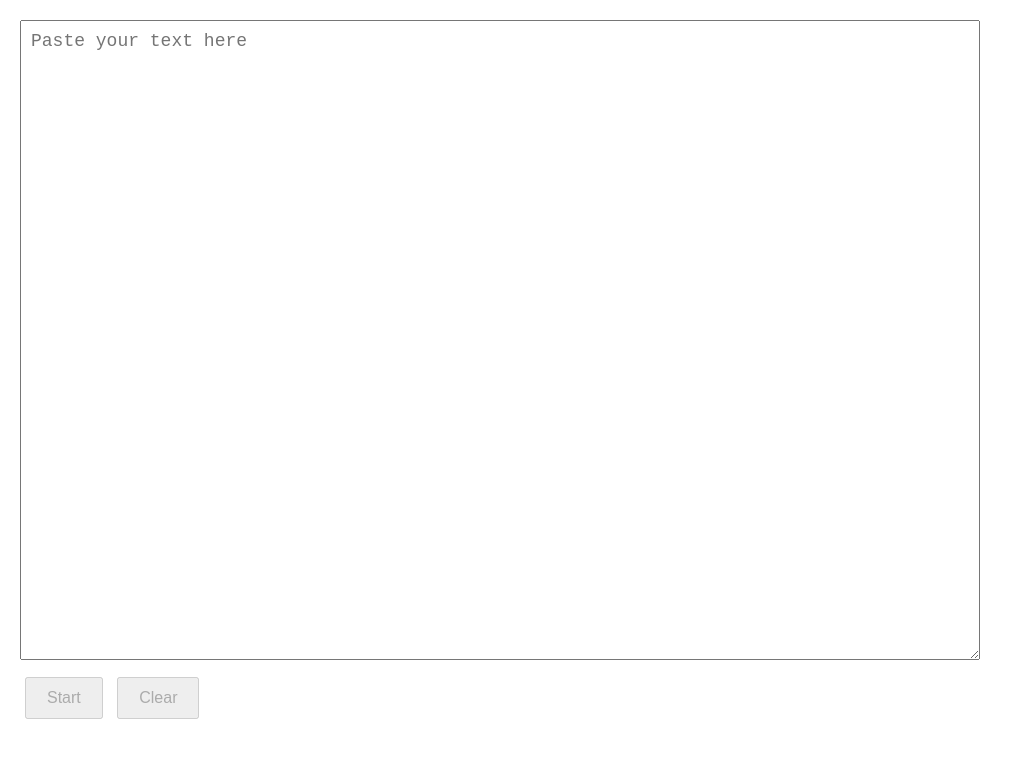
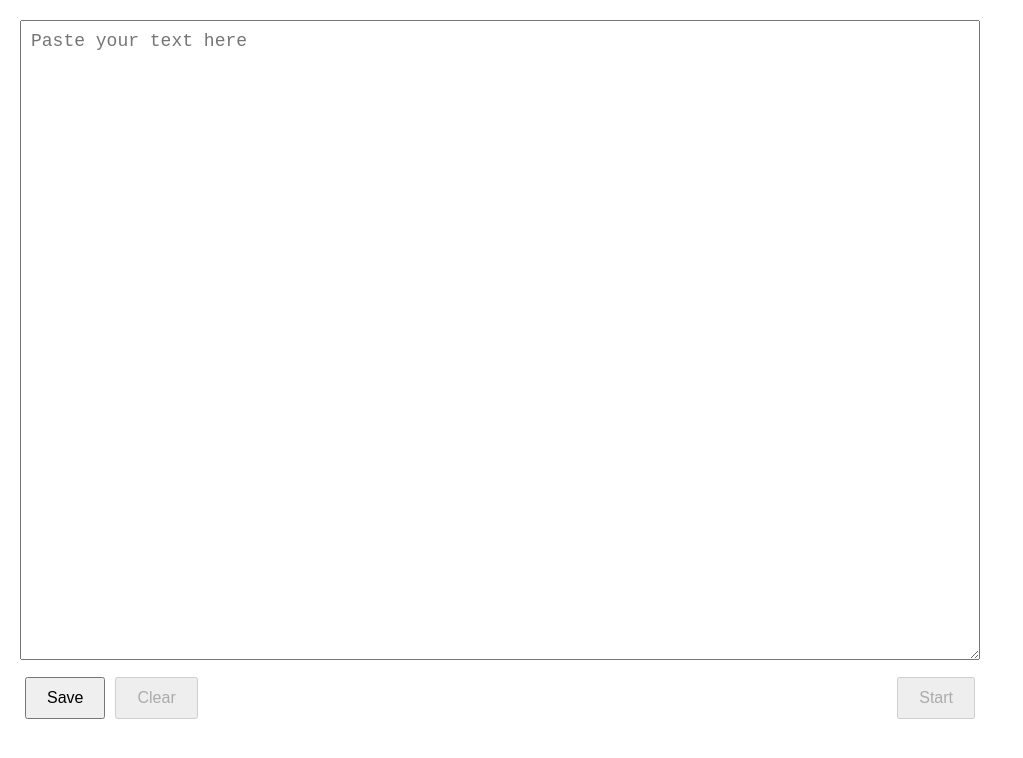
Before and after one commit to mshattori/reading-wpm, a plain HTML site: page index.html in a window 1280 px wide. Shown: the whole page, without its empty margins (0-1023 px from the left). Drawn offline with nearby package versions, Linux system fonts and the light colour scheme.

Commit message:
add: add save button and adjust the layout

```diff
--- a/app.js
+++ b/app.js
@@ -1,5 +1,6 @@
 const textArea = document.querySelector('textarea');
 const textDisplay = document.querySelector('#text-display');
+const saveBtn = document.querySelector('#save-btn');
 const triggerBtn = document.querySelector('#trigger-btn');
 const cancelBtn = document.querySelector('#cancel-btn');
 const resultDiv = document.querySelector('#result');
@@ -9,7 +10,7 @@ let startTime;
 let wordCount;
 
 textArea.addEventListener('keydown', onKeydown);
-
+saveBtn.addEventListener('click', updateTextDisplay);
 triggerBtn.addEventListener('click', trigger);
 cancelBtn.addEventListener('click', cancel);
 
@@ -21,12 +22,15 @@ function onKeydown(e) {
 }
 
 function updateTextDisplay() {
+    if (textArea.value.trim() !== '') {
         // Preserve line breaks
         textDisplay.innerHTML = textArea.value.replace(/\n/g, '<br>');
         toggleDisplay(textArea);
         toggleDisplay(textDisplay);
+        saveBtn.disabled = true;
         triggerBtn.disabled = false;
         cancelBtn.disabled = false;
+    }
 }
 
 function trigger() {
@@ -72,8 +76,10 @@ function cancel() {
 function clearText() {
     textArea.value = '';
     textDisplay.textContent = '';
+    resultDiv.textContent = '';
     toggleDisplay(textArea);
     toggleDisplay(textDisplay);
+    saveBtn.disabled = false;
     triggerBtn.disabled = true;
     cancelBtn.disabled = true;
 }
--- a/index.html
+++ b/index.html
@@ -33,6 +33,17 @@
             line-height: 1.5;
         }
 
+        .button-container {
+            width: 100%;
+            max-width: 960px;
+            display: flex;
+            justify-content: flex-start;
+        }
+
+        #trigger-btn {
+            margin-left: auto;
+        }
+
         button {
             margin: 10px 5px;
             padding: 10px 20px;
@@ -57,9 +68,10 @@
 <body>
     <textarea placeholder="Paste your text here"></textarea>
     <div id="text-display" style="display: none;"></div>
-    <div>
+    <div class="button-container">
+        <button id="save-btn">Save</button>
+        <button id="cancel-btn" disabled>Clear</button>
         <button id="trigger-btn" disabled>Start</button>
-        <button id="cancel-btn" disabled>Clear</button>
     </div>
     <div id="result"></div>
 
```
Lines whose indentation alone changed are shown as unchanged.
